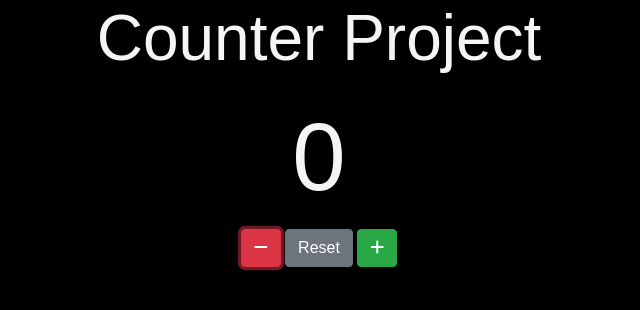
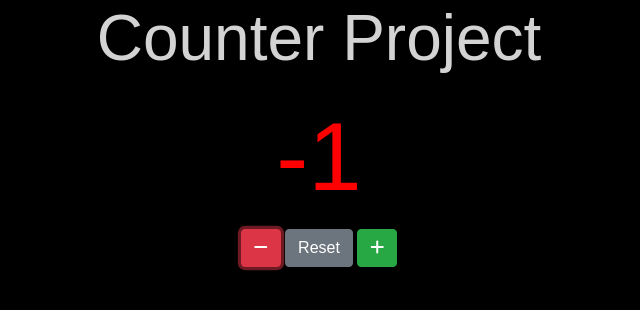
Before and after one commit to SK-0911/Counter, a plain HTML site: page index.html in a window 1280 px wide. Both pictures are taken after a click on the button 581 px from the left and 247 px from the top of the page. Shown: the whole page, without its empty margins (321-961 px from the left). Drawn offline with nearby package versions, Linux system fonts and the light colour scheme.

Commit message:
Finished Project

```diff
--- a/script.js
+++ b/script.js
@@ -7,5 +7,23 @@ const btns = document.querySelectorAll(".btn")
 // console.log(btns);
 
 btns.forEach((btn) => {
-    console.log(btn);
+    btn.addEventListener("click", (event) => {
+        // console.log(event.currentTarget.classList);
+        const styles = event.currentTarget.classList;
+        if (styles.contains("btn-danger")) {
+            num--;
+        } else if (styles.contains("btn-success")) {
+            num++;
+        } else {
+            num = 0;
+        }
+        value.innerText = num;
+        if (num > 0) {
+            value.style.color = "green";
+        } else if (num < 0) {
+            value.style.color = "red";
+        } else {
+            value.style.color = "lightgray";
+        }
+    })
 })
--- a/style.css
+++ b/style.css
@@ -4,7 +4,7 @@ body{
     font-family: sans-serif;
     text-align: center;
     background-color: black;
-    color: whitesmoke;
+    color: lightgray;
 }
 
 h1{
```
